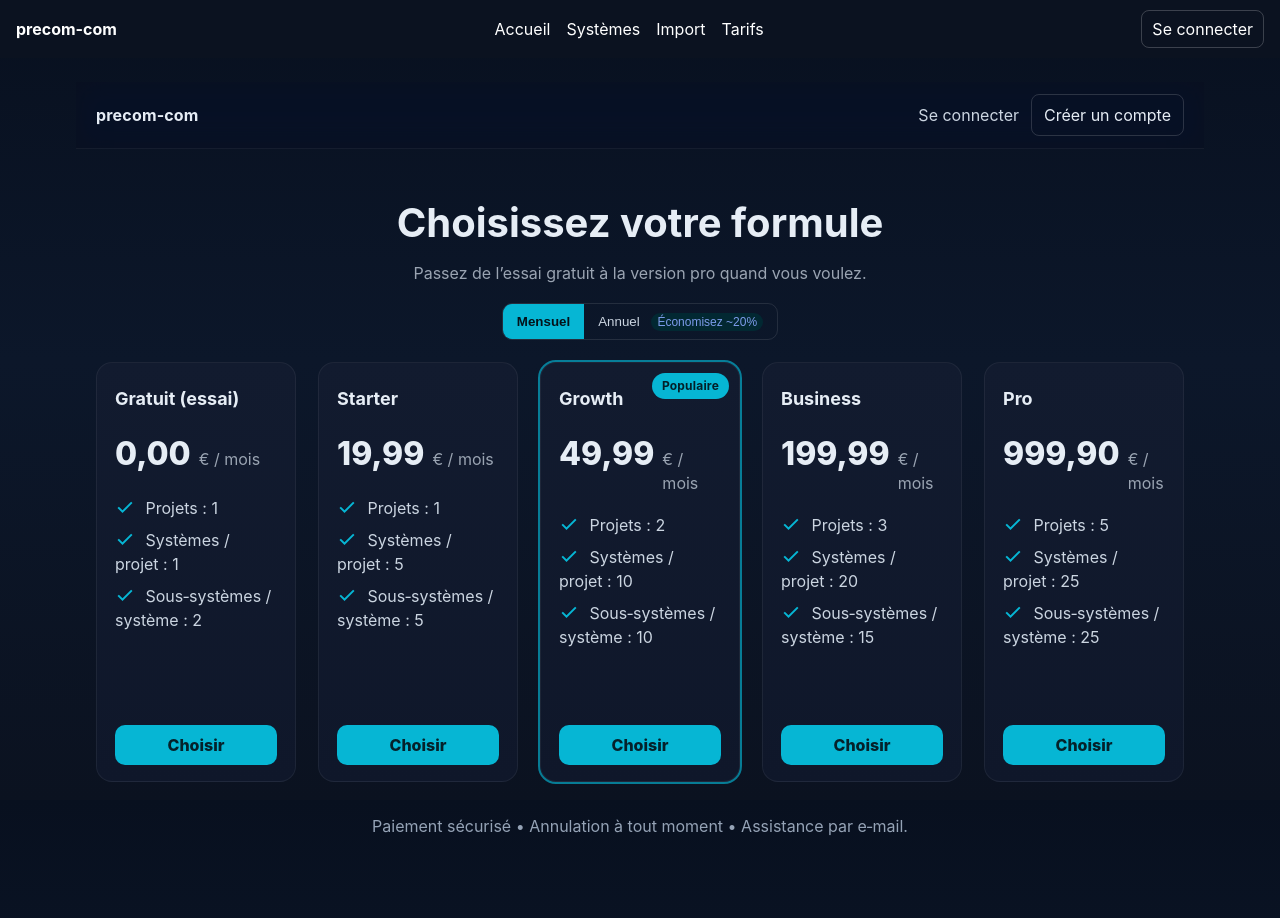
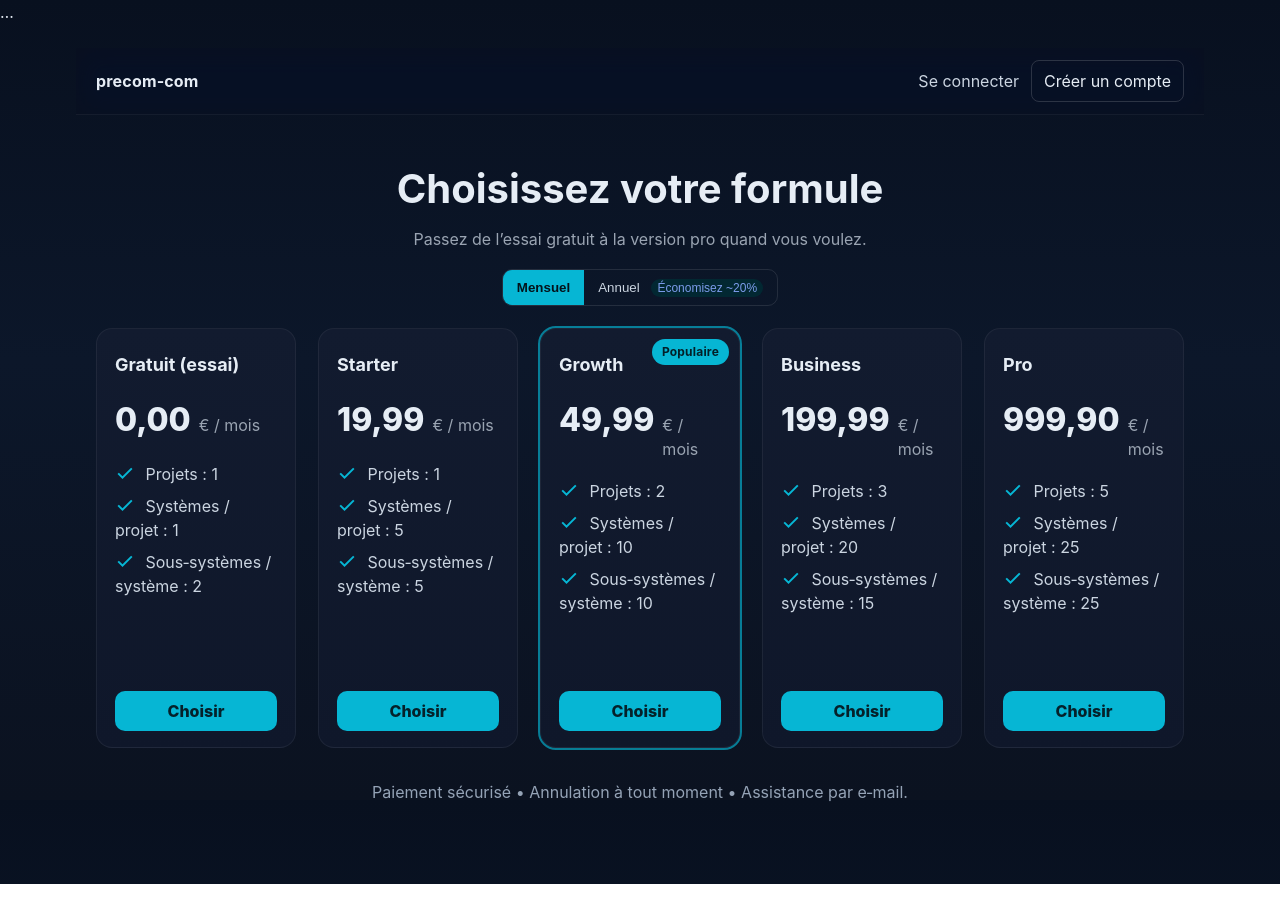
Before and after one commit to dominiqueBERNARD34/precom-com-app, a Next.js app: page / in a window 1280 px wide. After the commit the page ends 884 px from the top, so only its background shows below. Built offline with nearby package versions, Linux system fonts and the light colour scheme.

Commit message:
Update layout.tsx

```diff
--- a/app/layout.tsx
+++ b/app/layout.tsx
@@ -1,38 +1,18 @@
 // src/app/layout.tsx
+import { Suspense } from 'react'; // ⬅️ AJOUT
+
 export const metadata = { title: 'precom-com', description: 'Commissioning assisté IA' }
 
 export default function RootLayout({ children }: { children: React.ReactNode }) {
   return (
     <html lang="fr">
       <body style={{ margin:0, fontFamily:'Inter, system-ui, Arial' }}>
-        <header style={{
-          position:'sticky', top:0, zIndex:10, background:'#0b1220', color:'#fff',
-          padding:'10px 16px', display:'flex', alignItems:'center', justifyContent:'space-between'
-        }}>
-          <div style={{ fontWeight:700 }}>precom-com</div>
-
-          <nav style={{ display:'flex', gap:16 }}>
-             <a href="/"          style={{ color:'#fff', textDecoration:'none' }}>Accueil</a>
-             <a href="/systems"   style={{ color:'#fff', textDecoration:'none' }}>Systèmes</a>
-             <a href="/tab-lab"   style={{ color:'#fff', textDecoration:'none' }}>Import</a>
-             <a href="/pricing"   style={{ color:'#fff', textDecoration:'none' }}>Tarifs</a>
-          </nav>
-
-
-          {/* Actions à droite : SEULEMENT "Se connecter" */}
-          <div style={{ display:'flex', gap:12 }}>
-            <a href="/auth/sign-in" style={{
-              color:'#fff', textDecoration:'none', padding:'6px 10px',
-              border:'1px solid rgba(255,255,255,.2)', borderRadius:8
-            }}>
-              Se connecter
-            </a>
-            {/* ⛔️ Pas de bouton "Créer un compte" */}
-          </div>
-        </header>
-
+        <header>…</header>
         <main style={{ maxWidth:1160, margin:'24px auto', padding:'0 16px' }}>
-          {children}
+          {/* ⬇️ AJOUT : Suspense global */}
+          <Suspense fallback={<div />}>
+            {children}
+          </Suspense>
         </main>
       </body>
     </html>
```
